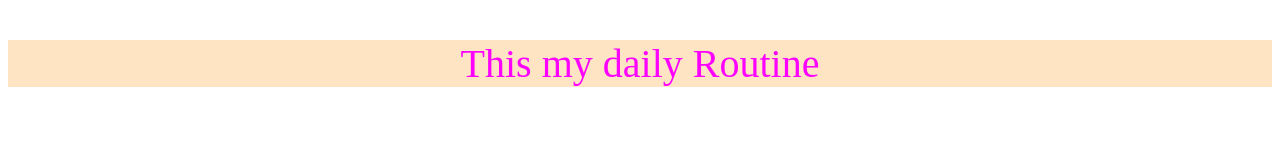
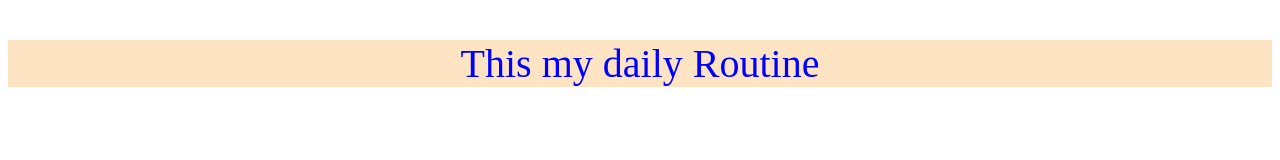
Before and after one commit to Menna3000/menna-css, a plain HTML site: page index.html in a window 1280 px wide. Drawn offline with Linux system fonts and the light colour scheme.

Commit message:
Update menna.css

```diff
--- a/menna.css
+++ b/menna.css
@@ -1,5 +1,5 @@
 p {
-color: fuchsia;
+color: blue;
 font-size: 40px;
 background-color: bisque;
 text-align: center;
```
